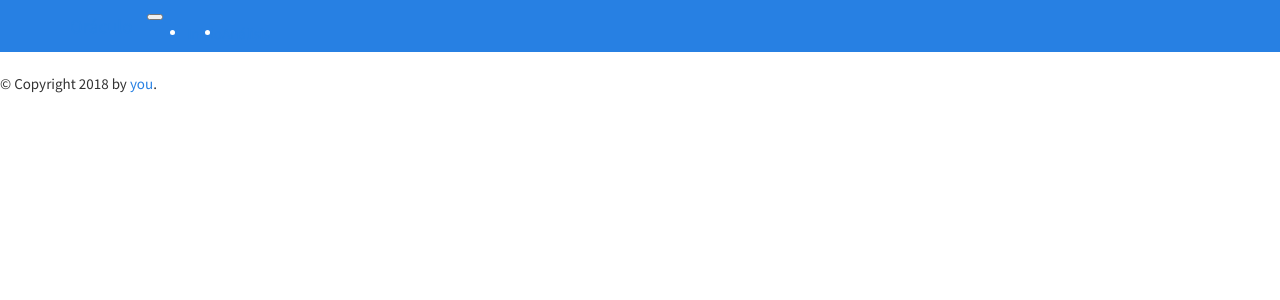
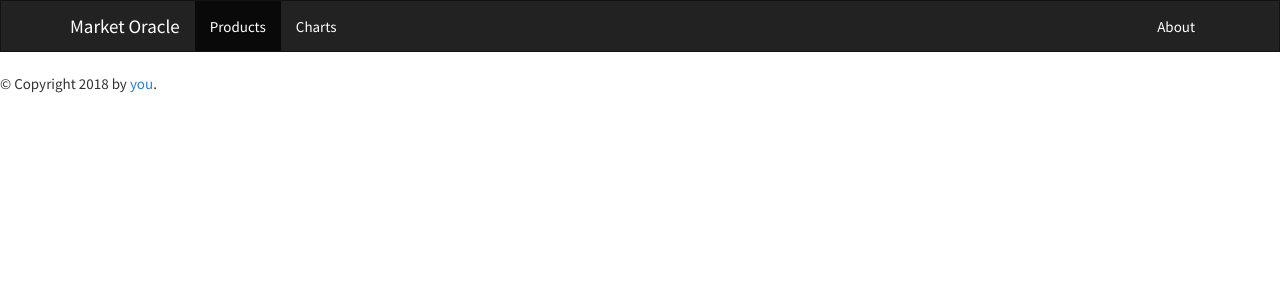
Before and after one commit to CBTrading/CBTWeb, a Flask app: page / in a window 1280 px wide. Shown: the top 300 px of the page. Run offline with Flask 2, Linux system fonts and the light colour scheme; parts of the project's set-up code (start-up, migrations or seed data) failed here and were passed over; some libraries are stand-ins or nearby versions.

Commit message:
updating navbar

```diff
--- a/app/templates/layout.html.j2
+++ b/app/templates/layout.html.j2
@@ -12,29 +12,30 @@
     {% block extras %}{% endblock %}
   </head>
   <body>
-    <nav class="navbar navbar-expand-lg navbar-dark bg-primary">
+    <nav class="navbar navbar-default">
       <div class="container">
-        <a class="navbar-brand" href="#">Oráculo</a>
-        <button class="navbar-toggler" type="button" data-toggle="collapse" data-target="#navbarColor01" aria-controls="navbarColor01" aria-expanded="false" aria-label="Toggle navigation">
-          <span class="navbar-toggler-icon"></span>
-        </button>
+        <div class="navbar-header">
+          <button type="button" class="navbar-toggle collapsed" data-toggle="collapse" data-target="#bs-example-navbar-collapse-1">
+            <span class="sr-only">Toggle navigation</span>
+            <span class="icon-bar"></span>
+            <span class="icon-bar"></span>
+            <span class="icon-bar"></span>
+          </button>
+          <a class="navbar-brand" href="{{ url_for('products.index') }}">Market Oracle</a>
+        </div>
 
-        <div class="collapse navbar-collapse" id="navbarColor01">
-          <ul class="navbar-nav mr-auto">
-            <li class="nav-item active">
-              <a class="nav-link" href="{{ url_for('products.index') }}">
-                Inicio <span class="sr-only">(current)</span>
-              </a>
-            </li>
-            <li class="nav-item">
-              <a class="nav-link" href="{{ url_for('products.charts') }}">
-                Análisis
-              </a>
-            </li>
+        <div class="collapse navbar-collapse" id="bs-example-navbar-collapse-1">
+          <ul class="nav navbar-nav">
+            <li class="active"><a href="{{ url_for('products.index') }}">Products <span class="sr-only">(current)</span></a></li>
+            <li><a href="{{ url_for('products.charts') }}">Charts</a></li>
+          </ul>
+          <ul class="nav navbar-nav navbar-right">
+            <li><a href="#">About</a></li>
           </ul>
         </div>
       </div>
     </nav>
+
     <!-- <div id="header">
       {% block header %}{% endblock %}
     </div> -->
```
